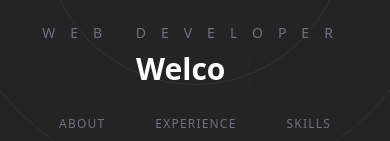
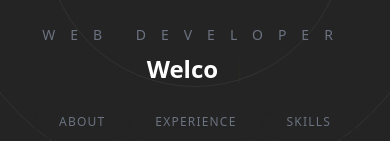
Before and after one commit to knosence/portfolio.dev, a Next.js app: page / in a window 390 px wide. Shown: the part 419-560 px from the top of the page. Built offline with nearby package versions, Linux system fonts and the light colour scheme.

Commit message:
made some more adjustments, about looked really bad on mobile.

```diff
--- a/components/About.tsx
+++ b/components/About.tsx
@@ -21,7 +21,11 @@ export default function About({ }: Props) {
       />
 
       <div className="space-y-10 px-0 md:px-10">
-        <h4 className="text-4xl font-bold">Here is a little background</h4>
+        <h4 className="text-4xl font-semibold">
+          Here is a{" "}
+          <span className="underline decoration-[#F7AB0A]/50">little</span>{" "}
+          background
+        </h4>
       </div>
     </div>
   );
--- a/components/Hero.tsx
+++ b/components/Hero.tsx
@@ -25,7 +25,7 @@ export default function Hero({ }: Props) {
         <h2 className="text-sm uppercase text-gray-500 pb-2 tracking-[15px]">
           Web Developer
         </h2>
-        <h1 className="text-3xl md:text-5xl lg:text-6xl font-semibold px-10">
+        <h1 className="text-2xl md:text-5xl lg:text-6xl font-semibold px-10">
           <span className="mr-3">{text}</span>
           <Cursor cursorColor="#F7AB0A" />
         </h1>
```
